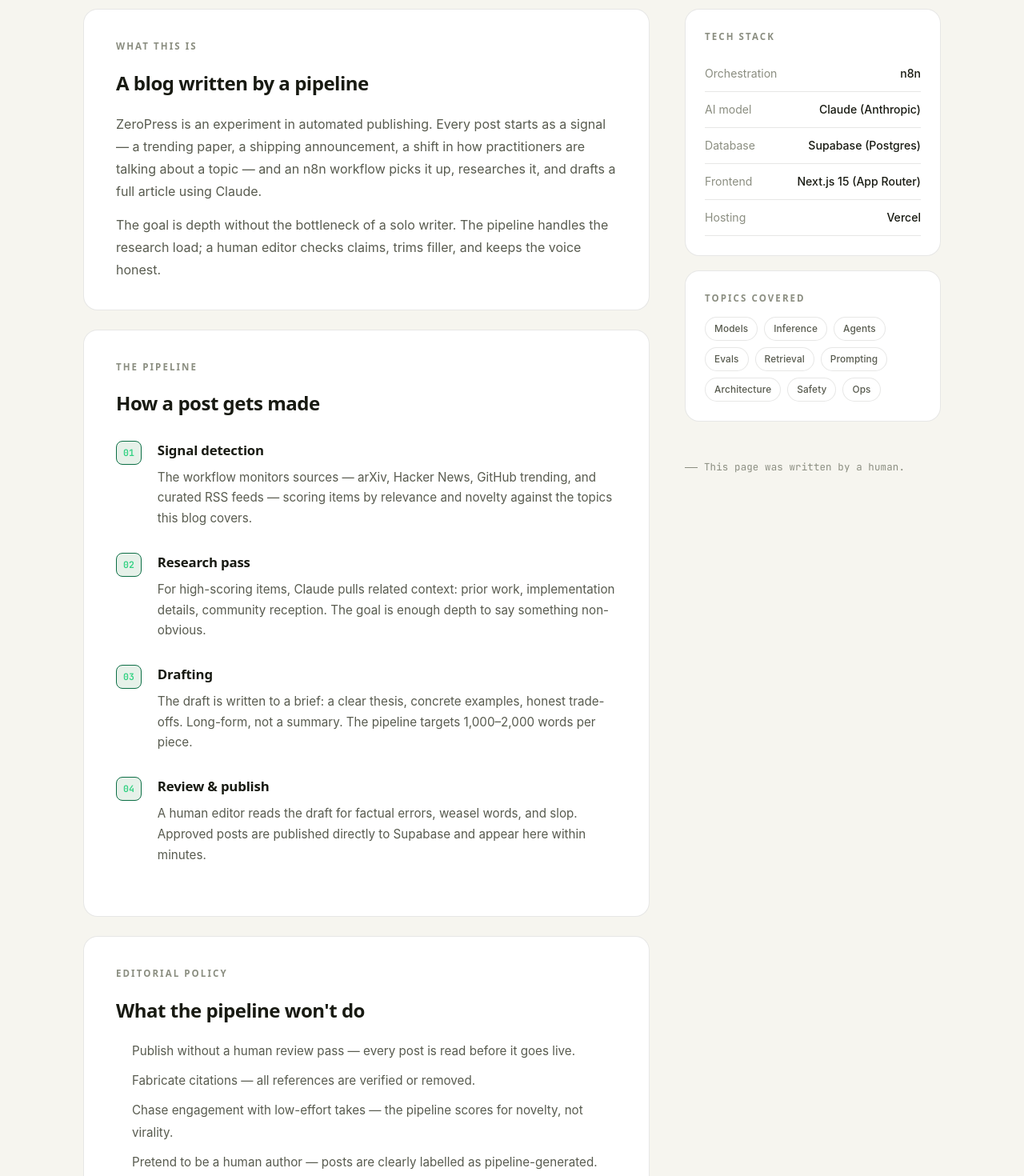
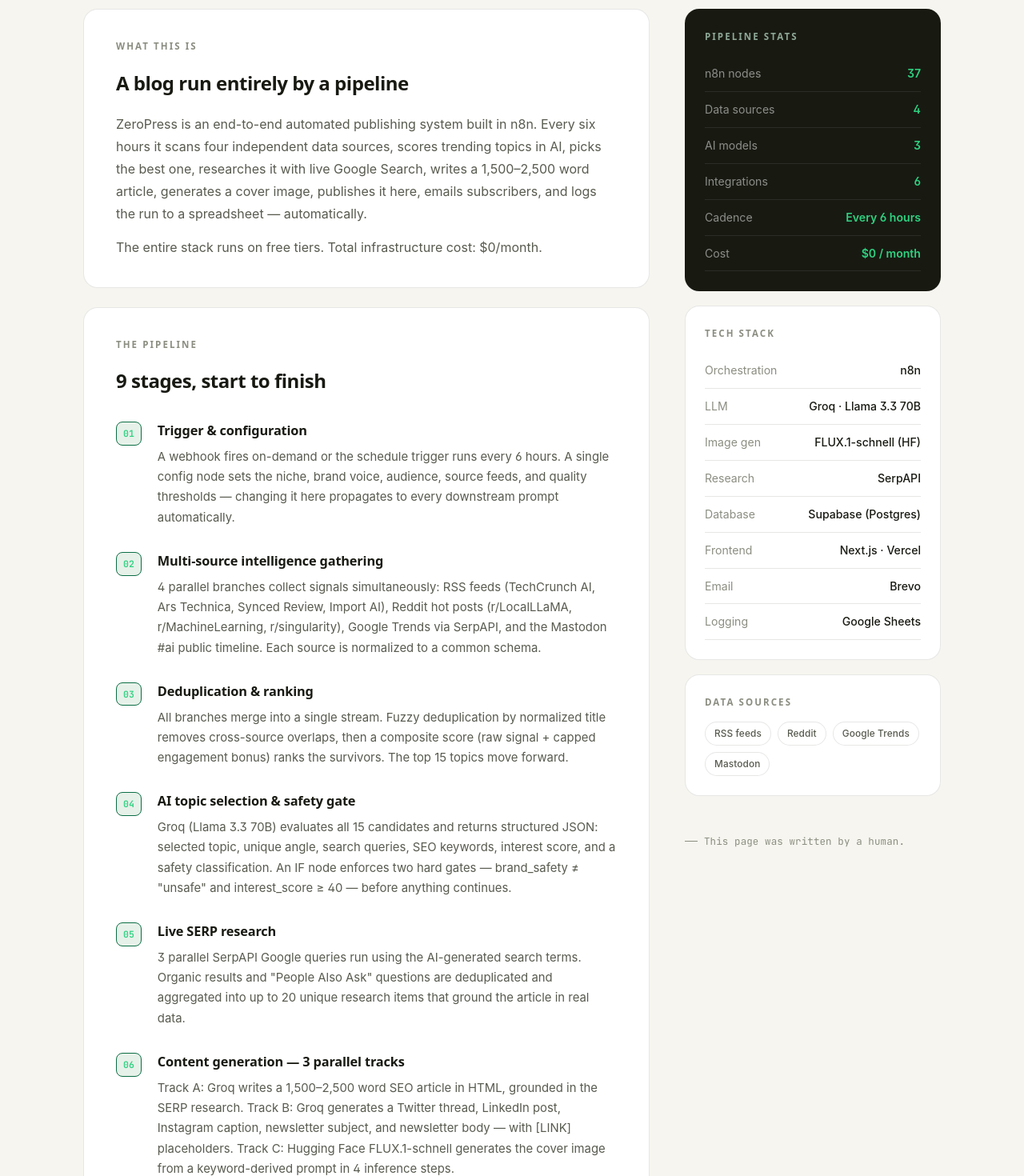
Before and after one commit to jabluetooth/zeropress, a Next.js app: page /about in a window 1280 px wide. Shown: the part 360-1830 px from the top of the page at 80% size. Built offline with nearby package versions, Linux system fonts and the light colour scheme; no server answers; a web font is replaced by a local one.

Commit message:
Refactor code structure for improved readability and maintainability

```diff
--- a/src/app/about/page.js
+++ b/src/app/about/page.js
@@ -1,6 +1,6 @@
 export const metadata = {
   title: 'About',
-  description: 'How ZeroPress works — the AI pipeline behind the posts, the editorial policy, and the tech stack.',
+  description: 'How ZeroPress works — the n8n pipeline behind every post, from trend detection to newsletter delivery.',
 };
 
 export default function AboutPage() {
@@ -12,9 +12,10 @@
         <a className="tag-head__back" href="/">← All posts</a>
         <h1>About ZeroPress</h1>
         <div className="tag-head__sub">
-          <span className="tag-head__desc" style={{ maxWidth: '52ch' }}>
-            An AI-powered publishing pipeline for applied machine learning — researched, drafted,
-            and published automatically, with a human in the loop.
+          <span className="tag-head__desc" style={{ maxWidth: '56ch' }}>
+            A zero-touch AI publishing platform — 37 nodes, 4 data sources, 3 AI models,
+            and 6 integrations that research, write, illustrate, publish, and distribute
+            every post with no human in the loop.
           </span>
         </div>
       </header>
@@ -24,35 +25,77 @@
         {/* Main content */}
         <section style={{ display: 'flex', flexDirection: 'column', gap: 24 }}>
 
-          {/* What is it */}
+          {/* What it is */}
           <div className="card" style={{ padding: '36px 40px' }}>
             <span className="eyebrow" style={{ display: 'block', marginBottom: 16 }}>What this is</span>
             <h2 style={{ fontFamily: 'var(--display)', fontWeight: 600, fontSize: '1.5rem', letterSpacing: '-0.02em', marginBottom: 16 }}>
-              A blog written by a pipeline
+              A blog run entirely by a pipeline
             </h2>
             <p style={{ color: 'var(--ink-2)', lineHeight: 1.75, marginBottom: 14 }}>
-              ZeroPress is an experiment in automated publishing. Every post starts as a signal — a trending
-              paper, a shipping announcement, a shift in how practitioners are talking about a topic — and
-              an n8n workflow picks it up, researches it, and drafts a full article using Claude.
+              ZeroPress is an end-to-end automated publishing system built in n8n. Every six hours it
+              scans four independent data sources, scores trending topics in AI, picks the best one,
+              researches it with live Google Search, writes a 1,500–2,500 word article, generates a
+              cover image, publishes it here, emails subscribers, and logs the run to a spreadsheet —
+              automatically.
             </p>
             <p style={{ color: 'var(--ink-2)', lineHeight: 1.75 }}>
-              The goal is depth without the bottleneck of a solo writer. The pipeline handles the
-              research load; a human editor checks claims, trims filler, and keeps the voice honest.
+              The entire stack runs on free tiers. Total infrastructure cost: $0/month.
             </p>
           </div>
 
-          {/* How the pipeline works */}
+          {/* Pipeline stages */}
           <div className="card" style={{ padding: '36px 40px' }}>
             <span className="eyebrow" style={{ display: 'block', marginBottom: 16 }}>The pipeline</span>
-            <h2 style={{ fontFamily: 'var(--display)', fontWeight: 600, fontSize: '1.5rem', letterSpacing: '-0.02em', marginBottom: 24 }}>
-              How a post gets made
+            <h2 style={{ fontFamily: 'var(--display)', fontWeight: 600, fontSize: '1.5rem', letterSpacing: '-0.02em', marginBottom: 28 }}>
+              9 stages, start to finish
             </h2>
 
             {[
-              { n: '01', title: 'Signal detection', body: 'The workflow monitors sources — arXiv, Hacker News, GitHub trending, and curated RSS feeds — scoring items by relevance and novelty against the topics this blog covers.' },
-              { n: '02', title: 'Research pass', body: 'For high-scoring items, Claude pulls related context: prior work, implementation details, community reception. The goal is enough depth to say something non-obvious.' },
-              { n: '03', title: 'Drafting', body: 'The draft is written to a brief: a clear thesis, concrete examples, honest trade-offs. Long-form, not a summary. The pipeline targets 1,000–2,000 words per piece.' },
-              { n: '04', title: 'Review & publish', body: 'A human editor reads the draft for factual errors, weasel words, and slop. Approved posts are published directly to Supabase and appear here within minutes.' },
+              {
+                n: '01',
+                title: 'Trigger & configuration',
+                body: 'A webhook fires on-demand or the schedule trigger runs every 6 hours. A single config node sets the niche, brand voice, audience, source feeds, and quality thresholds — changing it here propagates to every downstream prompt automatically.',
+              },
+              {
+                n: '02',
+                title: 'Multi-source intelligence gathering',
+                body: '4 parallel branches collect signals simultaneously: RSS feeds (TechCrunch AI, Ars Technica, Synced Review, Import AI), Reddit hot posts (r/LocalLLaMA, r/MachineLearning, r/singularity), Google Trends via SerpAPI, and the Mastodon #ai public timeline. Each source is normalized to a common schema.',
+              },
+              {
+                n: '03',
+                title: 'Deduplication & ranking',
+                body: 'All branches merge into a single stream. Fuzzy deduplication by normalized title removes cross-source overlaps, then a composite score (raw signal + capped engagement bonus) ranks the survivors. The top 15 topics move forward.',
+              },
+              {
+                n: '04',
+                title: 'AI topic selection & safety gate',
+                body: 'Groq (Llama 3.3 70B) evaluates all 15 candidates and returns structured JSON: selected topic, unique angle, search queries, SEO keywords, interest score, and a safety classification. An IF node enforces two hard gates — brand_safety ≠ "unsafe" and interest_score ≥ 40 — before anything continues.',
+              },
+              {
+                n: '05',
+                title: 'Live SERP research',
+                body: '3 parallel SerpAPI Google queries run using the AI-generated search terms. Organic results and "People Also Ask" questions are deduplicated and aggregated into up to 20 unique research items that ground the article in real data.',
+              },
+              {
+                n: '06',
+                title: 'Content generation — 3 parallel tracks',
+                body: 'Track A: Groq writes a 1,500–2,500 word SEO article in HTML, grounded in the SERP research. Track B: Groq generates a Twitter thread, LinkedIn post, Instagram caption, newsletter subject, and newsletter body — with [LINK] placeholders. Track C: Hugging Face FLUX.1-schnell generates the cover image from a keyword-derived prompt in 4 inference steps.',
+              },
+              {
+                n: '07',
+                title: 'Duplicate check & publishing',
+                body: 'Before publishing, the pipeline checks Supabase for an existing post with the same slug. If new, it POSTs to the ZeroPress API (Next.js on Vercel) with Bearer token auth. The API returns the live URL, which is immediately injected into all [LINK] placeholders across the social content.',
+              },
+              {
+                n: '08',
+                title: 'Newsletter distribution',
+                body: 'Active subscribers are fetched from Supabase. If the list is non-empty, Brevo\'s transactional API delivers an HTML email with the headline, summary, and a CTA button linking to the published post. Skipped automatically if there are no subscribers yet.',
+              },
+              {
+                n: '09',
+                title: 'Analytics & logging',
+                body: 'Every execution — successful or skipped — appends a row to a Google Sheet: run_id, timestamp, topic, headline, slug, post URL, Brevo message ID, and status. Both the publish path and the duplicate-skip path feed into this node, so no run goes untracked.',
+              },
             ].map(({ n, title, body }) => (
               <div key={n} style={{ display: 'flex', gap: 20, marginBottom: 28 }}>
                 <span style={{
@@ -62,8 +105,8 @@
                   padding: '4px 8px', height: 'fit-content', flexShrink: 0, marginTop: 2,
                 }}>{n}</span>
                 <div>
-                  <h3 style={{ fontFamily: 'var(--display)', fontWeight: 600, fontSize: '1.05rem', letterSpacing: '-0.01em', marginBottom: 6 }}>{title}</h3>
-                  <p style={{ color: 'var(--ink-2)', lineHeight: 1.7, fontSize: '0.95rem' }}>{body}</p>
+                  <h3 style={{ fontFamily: 'var(--display)', fontWeight: 600, fontSize: '1.02rem', letterSpacing: '-0.01em', marginBottom: 6 }}>{title}</h3>
+                  <p style={{ color: 'var(--ink-2)', lineHeight: 1.7, fontSize: '0.93rem' }}>{body}</p>
                 </div>
               </div>
             ))}
@@ -73,13 +116,13 @@
           <div className="card" style={{ padding: '36px 40px' }}>
             <span className="eyebrow" style={{ display: 'block', marginBottom: 16 }}>Editorial policy</span>
             <h2 style={{ fontFamily: 'var(--display)', fontWeight: 600, fontSize: '1.5rem', letterSpacing: '-0.02em', marginBottom: 16 }}>
-              What the pipeline won&apos;t do
+              What the pipeline won&apos;t publish
             </h2>
             <ul style={{ color: 'var(--ink-2)', lineHeight: 1.8, paddingLeft: 20, fontSize: '0.95rem' }}>
-              <li style={{ marginBottom: 10 }}>Publish without a human review pass — every post is read before it goes live.</li>
-              <li style={{ marginBottom: 10 }}>Fabricate citations — all references are verified or removed.</li>
-              <li style={{ marginBottom: 10 }}>Chase engagement with low-effort takes — the pipeline scores for novelty, not virality.</li>
-              <li>Pretend to be a human author — posts are clearly labelled as pipeline-generated.</li>
+              <li style={{ marginBottom: 10 }}>Topics flagged as <code style={{ fontFamily: 'var(--mono)', fontSize: '0.85em', background: 'var(--paper-2)', padding: '1px 5px', borderRadius: 4 }}>unsafe</code> by the AI safety gate — these are dropped before any content is generated.</li>
+              <li style={{ marginBottom: 10 }}>Topics scoring below the interest threshold — low-signal items are silently skipped and logged.</li>
+              <li style={{ marginBottom: 10 }}>Duplicate slugs — the pipeline checks Supabase before publishing and skips if the article already exists.</li>
+              <li>Posts without a generated image — FLUX runs before publish; the pipeline waits for all three content tracks to merge before continuing.</li>
             </ul>
           </div>
 
@@ -88,15 +131,40 @@
         {/* Sidebar */}
         <aside className="sidebar">
 
-          {/* Stack */}
+          {/* Stats */}
+          <div className="panel panel--ink">
+            <span className="eyebrow" style={{ display: 'block', marginBottom: 14 }}>Pipeline stats</span>
+            {[
+              { label: 'n8n nodes', value: '37' },
+              { label: 'Data sources', value: '4' },
+              { label: 'AI models', value: '3' },
+              { label: 'Integrations', value: '6' },
+              { label: 'Cadence', value: 'Every 6 hours' },
+              { label: 'Cost', value: '$0 / month' },
+            ].map(({ label, value }) => (
+              <div key={label} style={{
+                display: 'flex', justifyContent: 'space-between', alignItems: 'baseline',
+                padding: '10px 0', borderBottom: '1px solid rgba(255,255,255,0.08)',
+                fontSize: '0.88rem',
+              }}>
+                <span style={{ color: 'rgba(255,255,255,0.5)' }}>{label}</span>
+                <span style={{ fontWeight: 600, color: 'var(--accent-bright)' }}>{value}</span>
+              </div>
+            ))}
+          </div>
+
+          {/* Tech stack */}
           <div className="panel">
             <span className="eyebrow" style={{ display: 'block', marginBottom: 14 }}>Tech stack</span>
             {[
               { label: 'Orchestration', value: 'n8n' },
-              { label: 'AI model', value: 'Claude (Anthropic)' },
+              { label: 'LLM', value: 'Groq · Llama 3.3 70B' },
+              { label: 'Image gen', value: 'FLUX.1-schnell (HF)' },
+              { label: 'Research', value: 'SerpAPI' },
               { label: 'Database', value: 'Supabase (Postgres)' },
-              { label: 'Frontend', value: 'Next.js 15 (App Router)' },
-              { label: 'Hosting', value: 'Vercel' },
+              { label: 'Frontend', value: 'Next.js · Vercel' },
+              { label: 'Email', value: 'Brevo' },
+              { label: 'Logging', value: 'Google Sheets' },
             ].map(({ label, value }) => (
               <div key={label} style={{
                 display: 'flex', justifyContent: 'space-between', alignItems: 'baseline',
@@ -104,22 +172,23 @@
                 fontSize: '0.88rem',
               }}>
                 <span style={{ color: 'var(--ink-3)' }}>{label}</span>
-                <span style={{ fontWeight: 500 }}>{value}</span>
+                <span style={{ fontWeight: 500, textAlign: 'right', maxWidth: '55%' }}>{value}</span>
               </div>
             ))}
           </div>
 
-          {/* Topics */}
+          {/* Data sources */}
           <div className="panel">
-            <span className="eyebrow" style={{ display: 'block', marginBottom: 14 }}>Topics covered</span>
+            <span className="eyebrow" style={{ display: 'block', marginBottom: 14 }}>Data sources</span>
             <div style={{ display: 'flex', flexWrap: 'wrap', gap: 8 }}>
-              {['Models', 'Inference', 'Agents', 'Evals', 'Retrieval', 'Prompting', 'Architecture', 'Safety', 'Ops'].map(t => (
-                <a key={t} href={`/tag/${t.toLowerCase()}`} className="chip">{t}</a>
+              {['RSS feeds', 'Reddit', 'Google Trends', 'Mastodon'].map(s => (
+                <span key={s} className="chip">{s}</span>
               ))}
             </div>
           </div>
 
           <p className="pipeline-note">This page was written by a human.</p>
+
         </aside>
       </div>
     </div>
```
